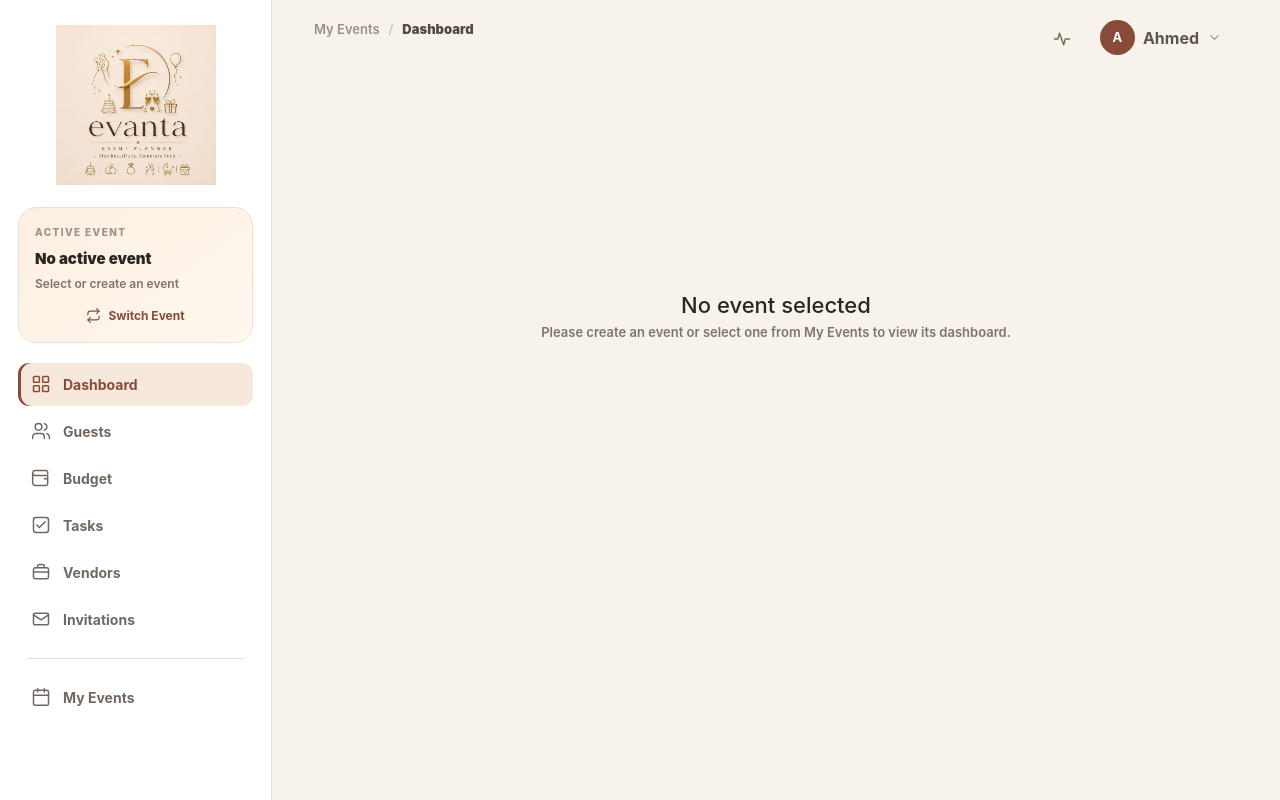
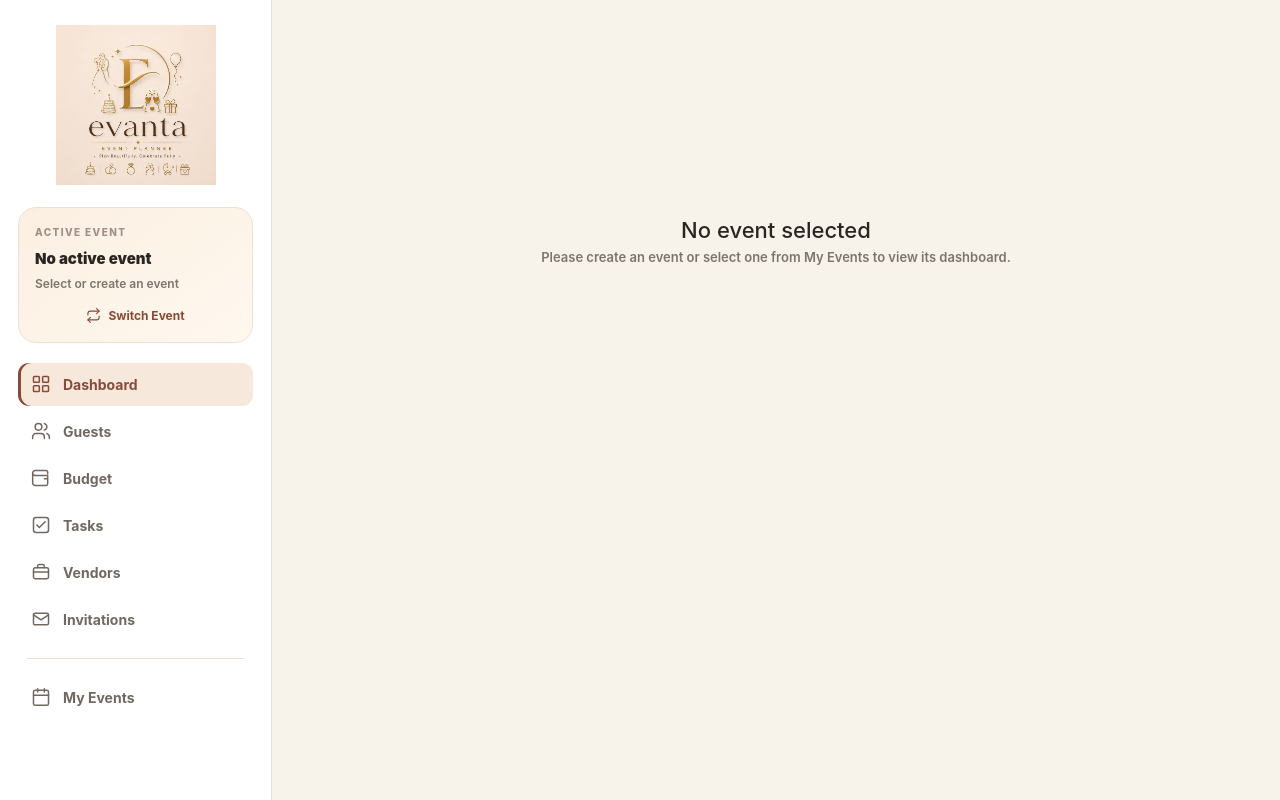
Before and after one commit to ToqaHani/Evanta, a React (Vite) app in the folder Frontend/Evanta-Frontend/: page /dashboard in a window 1280 px wide. Built offline with nearby package versions, Linux system fonts and the light colour scheme.

Commit message:
refactor: clean up Dashboard component by removing commented code and improving formatting

```diff
--- a/Frontend/Evanta-Frontend/src/pages/Public-dashboard/Dashboard.jsx
+++ b/Frontend/Evanta-Frontend/src/pages/Public-dashboard/Dashboard.jsx
@@ -25,7 +25,6 @@ export default function Dashboard() {
   const [lastUpdated, setLastUpdated] = useState(new Date());
 
   const load = async () => {
-    // No event selected
     if (!currentEvent?._id) {
       setData(null);
       setError("");
@@ -45,8 +44,7 @@ export default function Dashboard() {
       console.error("Dashboard loading error:", err);
 
       setError(
-        err.message ||
-          "We couldn't load the dashboard. Please try again."
+        err.message || "We couldn't load the dashboard. Please try again.",
       );
     } finally {
       setLoading(false);
@@ -56,10 +54,6 @@ export default function Dashboard() {
   useEffect(() => {
     load();
   }, [currentEvent?._id]);
-
-  // -----------------------------
-  // SAFE PERCENTAGE CALCULATIONS
-  // -----------------------------
 
   const guestPct = useMemo(() => {
     if (!data?.stats?.guests) return 0;
@@ -105,40 +99,17 @@ export default function Dashboard() {
     return Math.round((booked / total) * 100);
   }, [data]);
 
-  // -----------------------------
-  // NO ACTIVE EVENT
-  // -----------------------------
-
+  // No active event
   if (!loading && !currentEvent?._id) {
     return (
       <div className="app-shell">
         <main className="main-content">
-          <header className="topbar">
-            <div className="breadcrumb">
-              <span>My Events</span>
-              <b>/</b>
-              <strong>Dashboard</strong>
-            </div>
-
-            <div className="top-actions">
-              <button className="icon-btn" title="Activity">
-                <Icon name="activity" />
-              </button>
-
-              <button className="profile-btn">
-                <span className="avatar">A</span>
-                <span className="profile-name">Ahmed</span>
-                <Icon name="chevron" size={15} />
-              </button>
-            </div>
-          </header>
-
           <div className="error-state">
             <h2>No event selected</h2>
 
             <p>
-              Please create an event or select one from My Events to view
-              its dashboard.
+              Please create an event or select one from My Events to view its
+              dashboard.
             </p>
           </div>
         </main>
@@ -149,26 +120,6 @@ export default function Dashboard() {
   return (
     <div className="app-shell">
       <main className="main-content">
-        <header className="topbar">
-          <div className="breadcrumb">
-            <span>My Events</span>
-            <b>/</b>
-            <strong>Dashboard</strong>
-          </div>
-
-          <div className="top-actions">
-            <button className="icon-btn" title="Activity">
-              <Icon name="activity" />
-            </button>
-
-            <button className="profile-btn">
-              <span className="avatar">A</span>
-              <span className="profile-name">Ahmed</span>
-              <Icon name="chevron" size={15} />
-            </button>
-          </div>
-        </header>
-
         {/* LOADING */}
         {loading && !data && <DashboardSkeleton />}
 
@@ -215,18 +166,6 @@ export default function Dashboard() {
                 </div>
 
                 <div className="hero-actions">
-                  <button
-                    className="secondary-btn"
-                    onClick={() =>
-                      alert(
-                        "Event switcher will connect to the My Events page."
-                      )
-                    }
-                  >
-                    <Icon name="repeat" size={16} />
-                    Switch Event
-                  </button>
-
                   <button className="ghost-btn" onClick={load}>
                     <Icon name="activity" size={16} />
                     Refresh
@@ -235,9 +174,7 @@ export default function Dashboard() {
               </div>
 
               {data.event?.date && (
-                <Countdown
-                  date={`${data.event.date}T19:00:00`}
-                />
+                <Countdown date={`${data.event.date}T19:00:00`} />
               )}
 
               <div className="hero-decor decor-one" />
@@ -249,9 +186,7 @@ export default function Dashboard() {
               <div className="inline-alert">
                 <span>{error}</span>
 
-                <button onClick={load}>
-                  Retry
-                </button>
+                <button onClick={load}>Retry</button>
               </div>
             )}
 
@@ -269,30 +204,23 @@ export default function Dashboard() {
             <section className="section-block">
               <div className="section-title">
                 <div>
-                  <span className="section-kicker">
-                    QUICK STATS
-                  </span>
+                  <span className="section-kicker">QUICK STATS</span>
 
                   <h2>At a glance</h2>
                 </div>
 
-                <span className="section-note">
-                  Your event in numbers
-                </span>
+                <span className="section-note">Your event in numbers</span>
               </div>
 
               <div className="stats-grid">
                 <StatCard
                   icon="users"
                   title="Guests"
-                  value={`${
-                    data.stats?.guests?.current || 0
-                  } / ${
+                  value={`${data.stats?.guests?.current || 0} / ${
                     data.stats?.guests?.total || 0
                   }`}
                   subtitle={`${
-                    data.stats?.guests?.label ||
-                    "Confirmed"
+                    data.stats?.guests?.label || "Confirmed"
                   } • ${guestPct}%`}
                   progress={guestPct}
                   className="guests"
@@ -307,8 +235,7 @@ export default function Dashboard() {
                     data.stats?.budget?.total || 0
                   ).toLocaleString()}`}
                   subtitle={`${
-                    data.stats?.budget?.currency ||
-                    "EGP"
+                    data.stats?.budget?.currency || "EGP"
                   } • ${budgetPct}% used`}
                   progress={budgetPct}
                   className="budget"
@@ -317,9 +244,7 @@ export default function Dashboard() {
                 <StatCard
                   icon="checkSquare"
                   title="Tasks"
-                  value={`${
-                    data.stats?.tasks?.done || 0
-                  } / ${
+                  value={`${data.stats?.tasks?.done || 0} / ${
                     data.stats?.tasks?.total || 0
                   }`}
                   subtitle={`${taskPct}% completed`}
@@ -330,9 +255,7 @@ export default function Dashboard() {
                 <StatCard
                   icon="briefcase"
                   title="Vendors"
-                  value={`${
-                    data.stats?.vendors?.booked || 0
-                  } / ${
+                  value={`${data.stats?.vendors?.booked || 0} / ${
                     data.stats?.vendors?.total || 0
                   }`}
                   subtitle={`${vendorPct}% booked`}
@@ -344,42 +267,29 @@ export default function Dashboard() {
 
             {/* OVERVIEW */}
             <section className="dashboard-grid two-col">
-              <GuestOverview
-                data={data.guestOverview}
-              />
+              <GuestOverview data={data.guestOverview} />
 
-              <BudgetOverview
-                data={data.budgetOverview}
-              />
+              <BudgetOverview data={data.budgetOverview} />
             </section>
 
             {/* TASKS / UPCOMING / VENDORS */}
             <section className="dashboard-grid three-col">
-              <TaskProgress
-                data={data.taskProgress}
-              />
+              <TaskProgress data={data.taskProgress} />
 
-              <Upcoming
-                items={data.upcoming || []}
-              />
+              <Upcoming items={data.upcoming || []} />
 
-              <Vendors
-                items={data.vendors || []}
-              />
+              <Vendors items={data.vendors || []} />
             </section>
 
             {/* ACTIVITY */}
             <section className="dashboard-grid one-col">
-              <Activity
-                items={data.activity || []}
-              />
+              <Activity items={data.activity || []} />
             </section>
 
             <footer className="dashboard-footer">
               <Icon name="sparkle" size={15} />
-              Evanta keeps you focused on the big day —
-              you make the decisions, we keep the plan
-              clear.
+              Evanta keeps you focused on the big day — you make the decisions,
+              we keep the plan clear.
             </footer>
           </>
         )}
```
